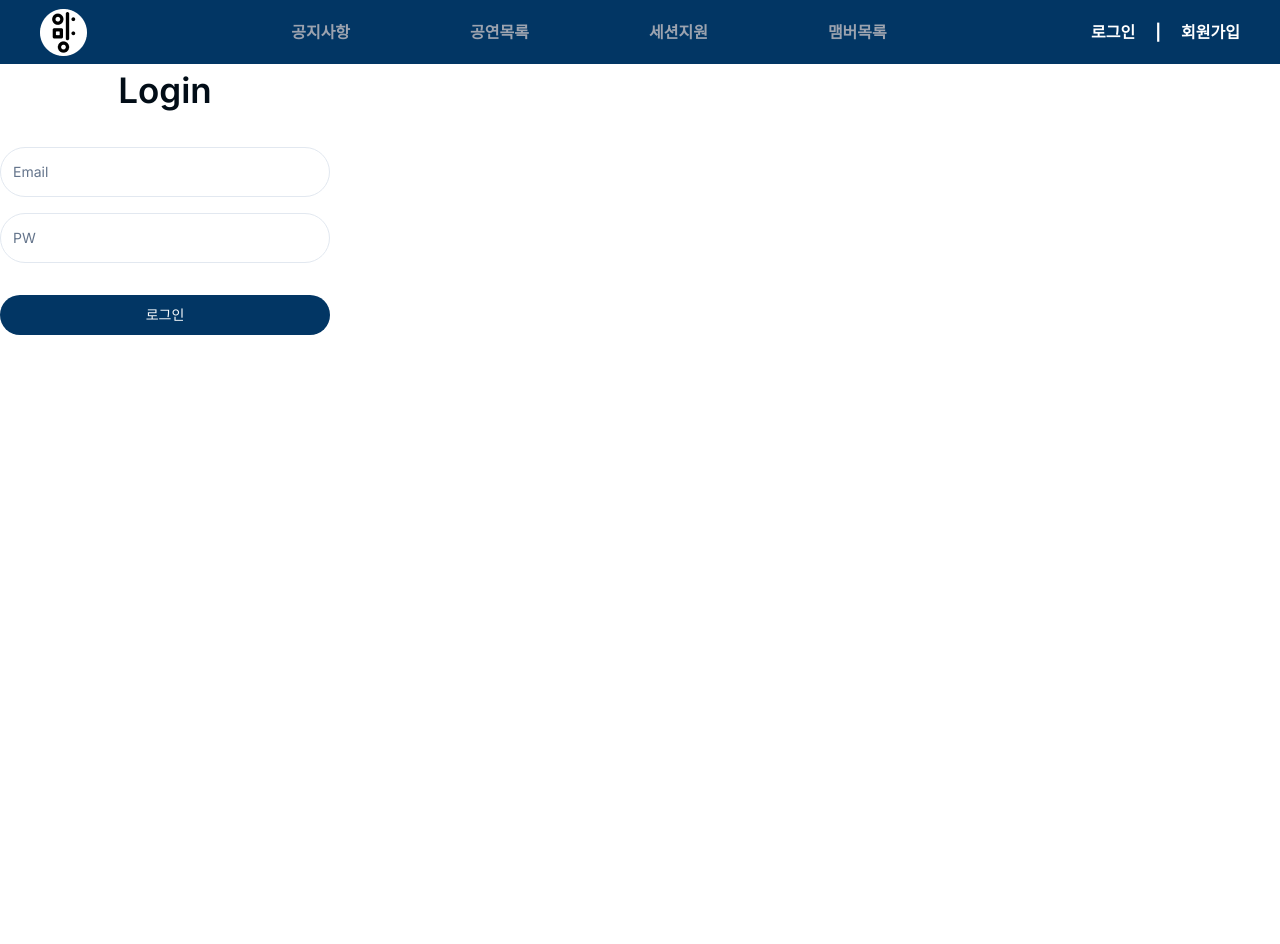
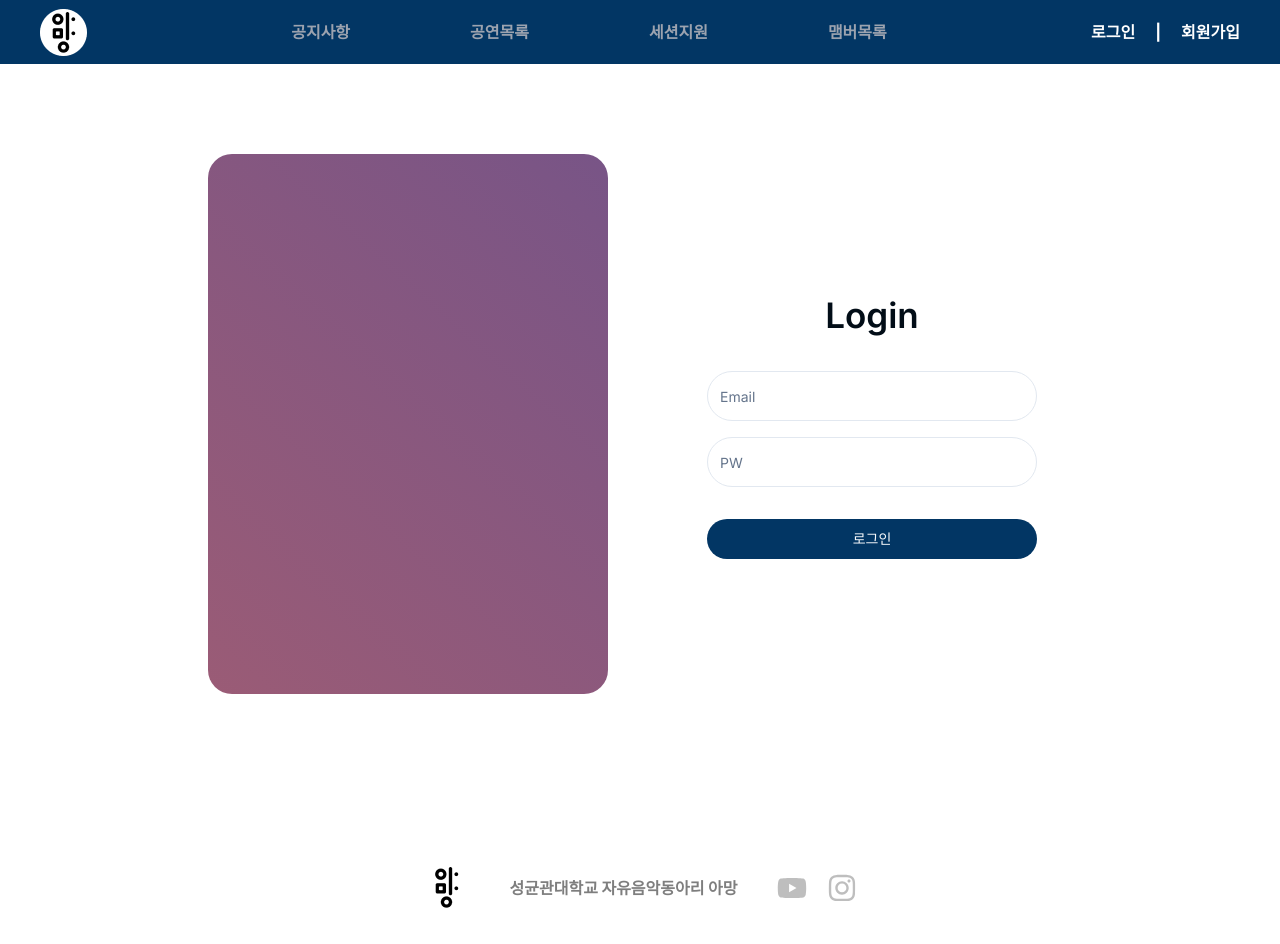
Before and after one commit to skku-amang/main, a Next.js app: page /login in a window 1280 px wide. Before the commit the page ends 800 px from the top, so only its background shows below. Built offline with nearby package versions, Linux system fonts and the light colour scheme; no server answers.

Commit message:
chore: login-page-responsive-done?!

```diff
--- a/app/(etc)/(login_exception)/layout.tsx
+++ b/app/(etc)/(login_exception)/layout.tsx
@@ -28,8 +28,8 @@ export default function RootLayout({
   return (
     <html lang="ko">
       <SessionProvider>
-        <HeightPopulatedBody headerHeight="4rem" footerHeight="5rem"  className={`${fontSans.className} flex`}>
-          <div className="">{children}</div>
+        <HeightPopulatedBody headerHeight="4rem" footerHeight="5rem"  className={`${fontSans.className}`}>
+          <div className="flex justify-center w-full h-screen ">{children}</div>
         </HeightPopulatedBody>
       </SessionProvider>
     </html>
--- a/app/(etc)/(login_exception)/login/page.tsx
+++ b/app/(etc)/(login_exception)/login/page.tsx
@@ -32,12 +32,12 @@ const Login = () => {
   }
 
   return (
-    <div className="flex justify-center">
-      <div className="flex items-center justify-center bg-white">
+    <div className="flex justify-center items-center w-[90%] h-[90%]">
+      <div className="flex w-3/4 h-full items-center lg:gap-16 justify-center bg-white">
         <div
-          className={`${styles.gradation}`}
+          className={`${styles.gradation} flex-shrink-0 lg:flex-1 w-0 lg:w-1/3 lg:h-3/4 rounded-3xl`}
         ></div>
-        <div className=" flex flex-col items-center justify-center">
+        <div className=" flex flex-1 flex-col items-center justify-center">
           <h3 className="mb-[30px] text-[35px] font-[600]">Login</h3>
           <div className="flex flex-col ">
             {/* 일반 로그인 */}
```
